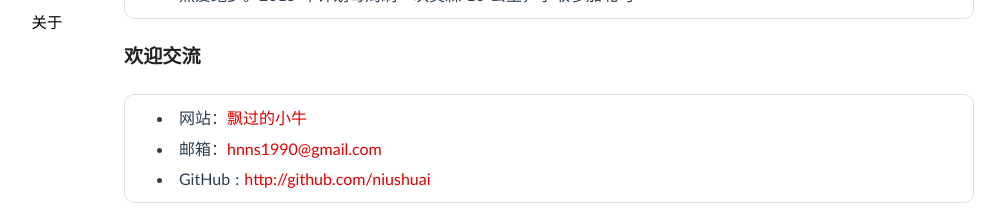
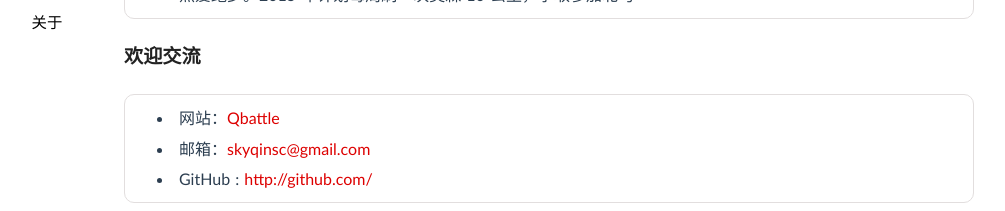
Before and after one commit to skyqinsc/skyqinsc.github.io, a Jekyll site: the page built from about/index.md, in a window 1280 px wide. Shown: the part 323-534 px from the top of the page, without its empty margins (91-1096 px from the left). Built offline with Jekyll 4.4.1, drawn with Linux system fonts in a browser that asks for light colours; Markdown is read by kramdown in place of the engine named in the settings; grey boxes are pictures that could not be loaded.

Commit message:
first commit

```diff
--- a/_config.yml
+++ b/_config.yml
@@ -3,13 +3,12 @@ permalink: /:title/
 url: http://github.algocode.cn
 #highlighter: pygments
 pygments: true
-name: 飘过的小牛
-description: 飘过的小牛 | Stop talking, start doing.
+name: Qbattle
+description: Qbattle | Stop talking, start doing.
 author: niushuai
-email: hnns1990@gmail.com
-duoshuo: niushuai
-weibo: 1891858481
-hub: niushuai
+email: skyqinsc@gmail.com
+duoshuo: skyqinsc
+weibo: 18627159396
 safe: true
 paginate: 100
 about: "弱菜一枚。"
```
Also changed, not shown: 1 other file.
